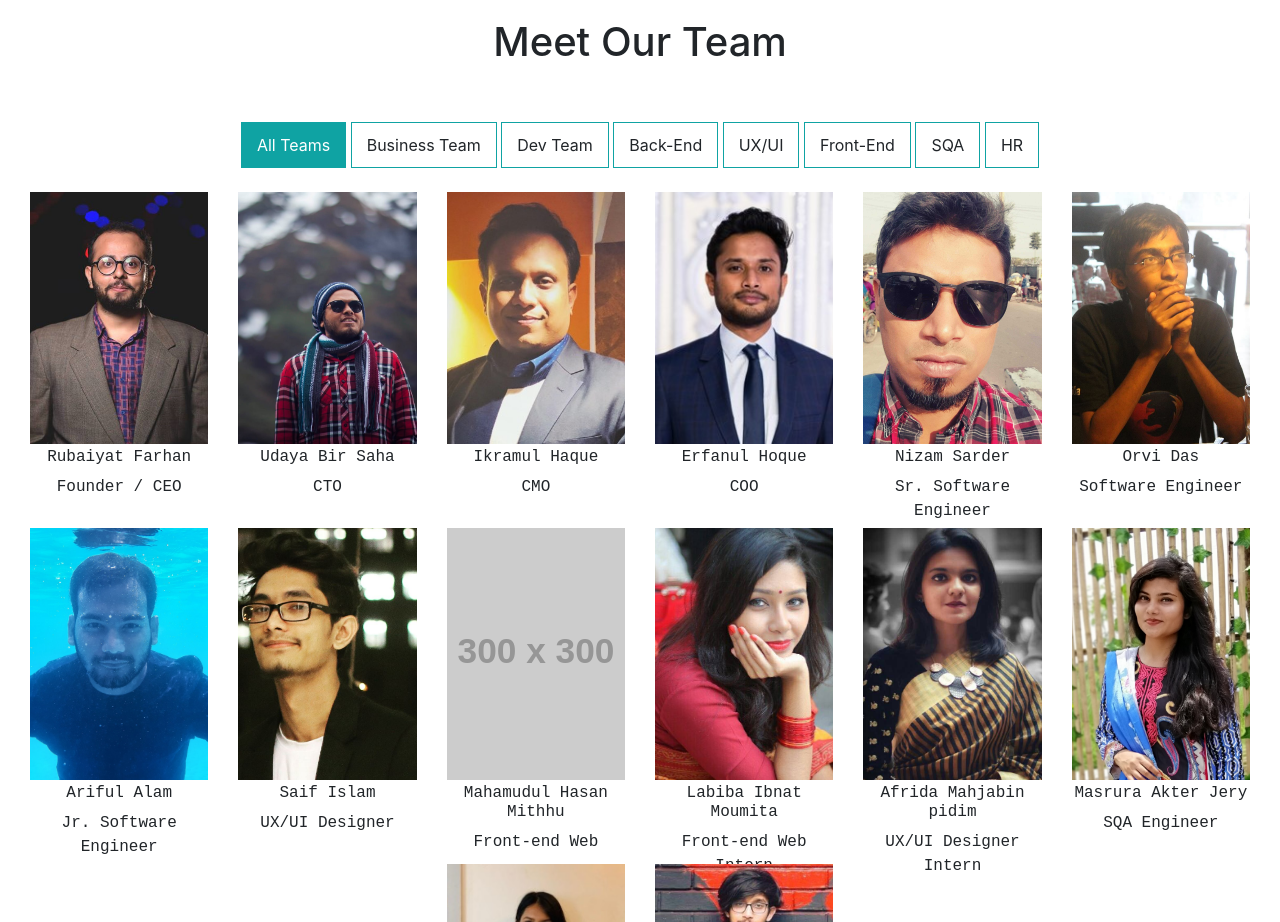
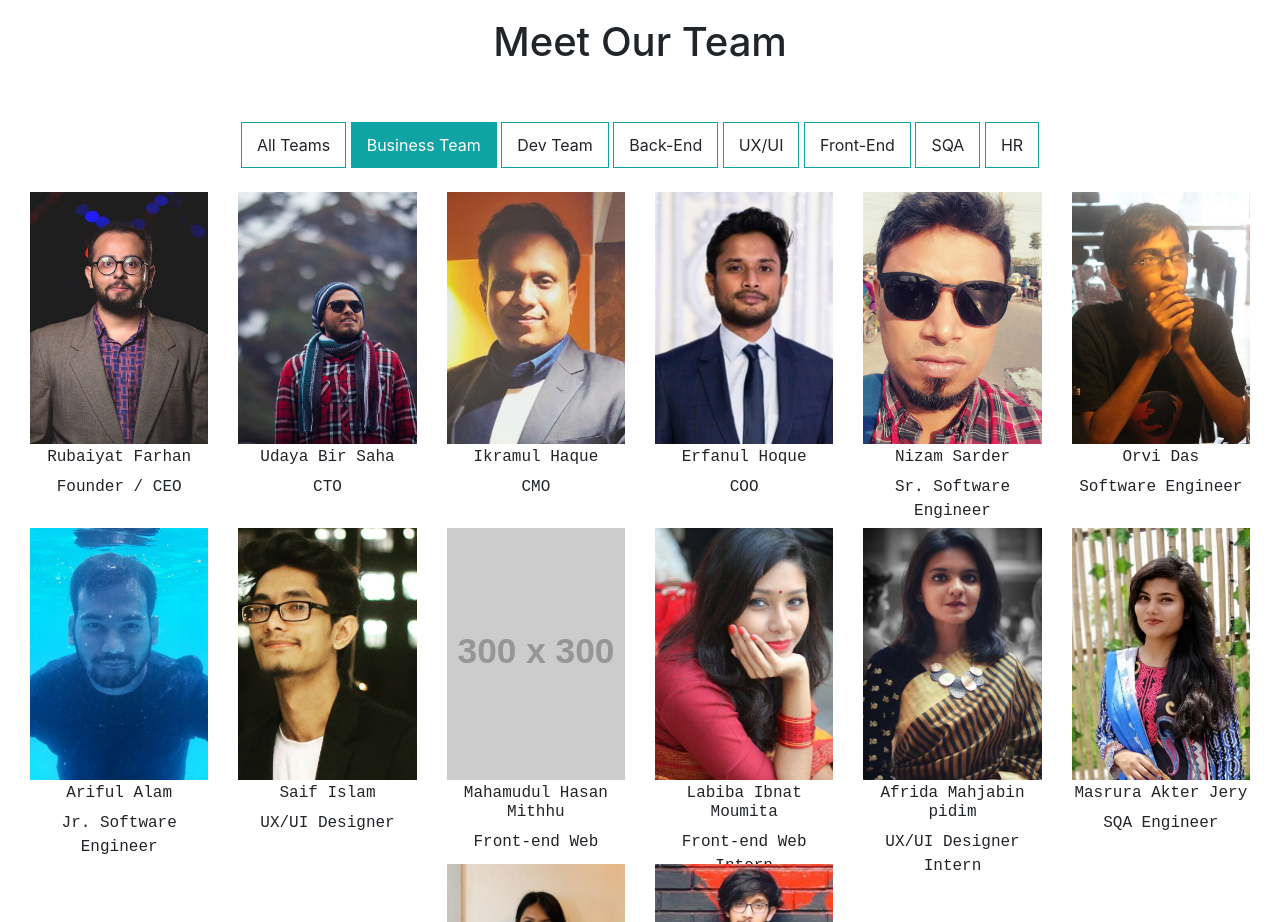
Before and after one commit to alamariful1727/tigrow-landing-page, a plain HTML site: page index.html in a window 1280 px wide. Shown: the part 2640-3562 px from the top of the page. Drawn offline with nearby package versions, Linux system fonts and the light colour scheme; placeholder pictures from the web are drawn by us.

Commit message:
team active changed to business

```diff
--- a/index.html
+++ b/index.html
@@ -171,8 +171,8 @@
 		<h1 class="text-center mb-5">Meet Our Team</h1>
 		<div class="iso-nav container-fluid">
 			<ul>
-				<li class="active" data-filter="*">All Teams</li>
-				<li data-filter=".business">Business Team</li>
+				<li data-filter="*">All Teams</li>
+				<li class="active" data-filter=".business">Business Team</li>
 				<li data-filter=".dev">Dev Team</li>
 				<li data-filter=".backend">Back-End</li>
 				<li data-filter=".ux">UX/UI</li>
```
